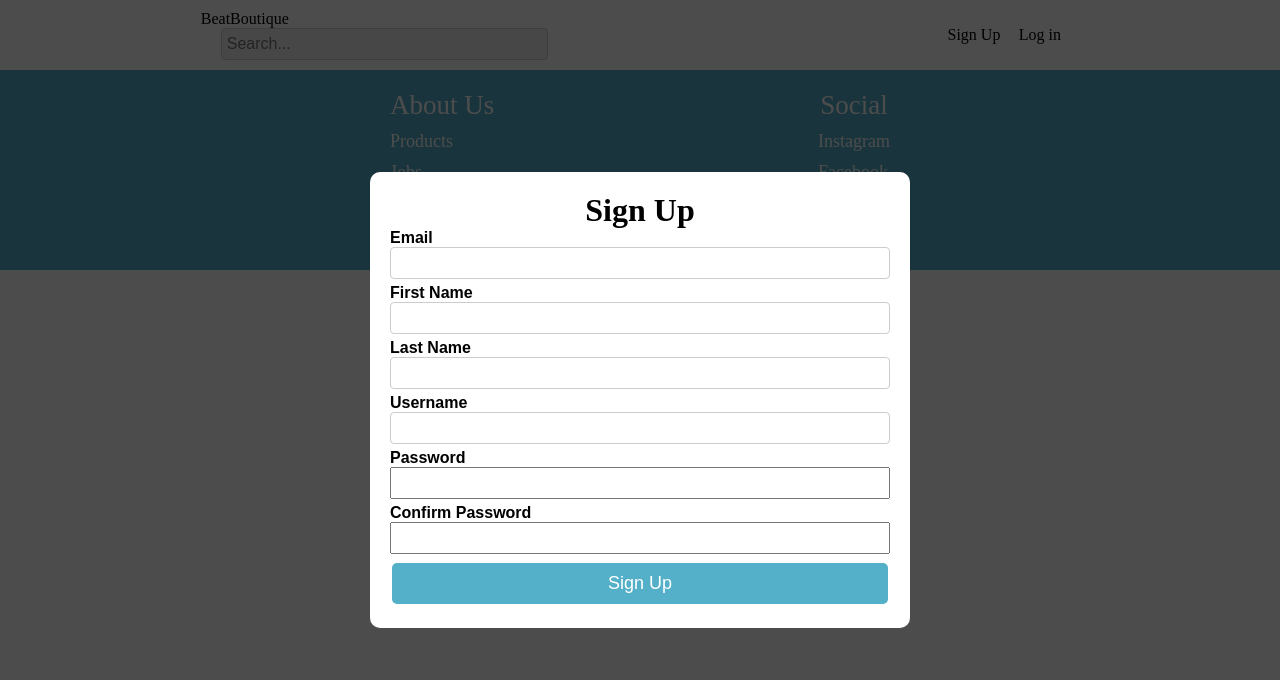
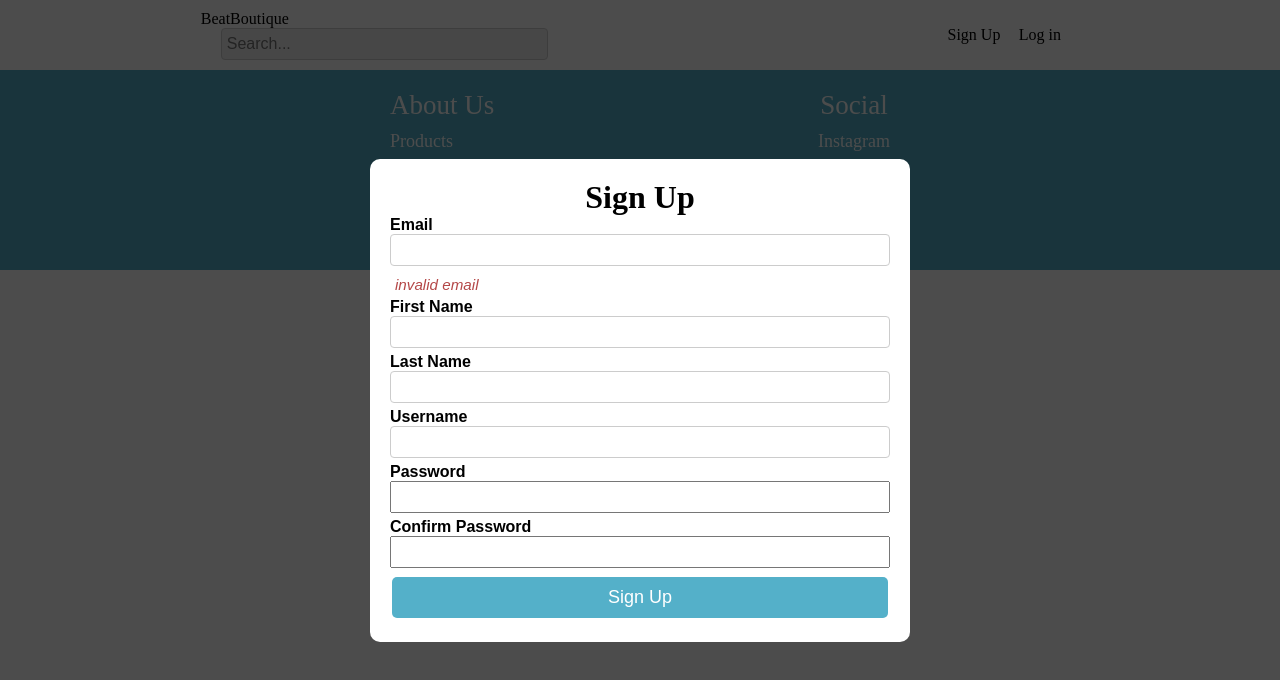
Before and after one commit to Gitpiff/Beat-Boutique, a React (Vite) app in the folder react-vite/: page / in a window 1280 px wide. Both pictures are taken after a click on the item "Sign Up". Shown: the top 680 px of the page. Built offline with nearby package versions, Linux system fonts and the light colour scheme; no server answers.

Commit message:
Fix issue where user cannot sign up

```diff
--- a/react-vite/src/components/SignupFormModal/SignupFormModal.jsx
+++ b/react-vite/src/components/SignupFormModal/SignupFormModal.jsx
@@ -13,38 +13,33 @@ function SignupFormModal() {
   const [password, setPassword] = useState('');
   const [confirmPassword, setConfirmPassword] = useState('');
   const [errors, setErrors] = useState({});
+  const [buttonDisable, setButtonDisable] = useState(false);
   const { closeModal } = useModal();
 
   useEffect(() => {
     const errs = {};
 
-
-    if (firstName && firstName.length < 5 || firstName > 50) {
-      errs.firstName = 'First name must be between 5 and 50 characters long.'
+    if ((firstName && firstName.length < 5) || firstName > 50) {
+      errs.firstName = 'First name must be between 5 and 50 characters long.';
     }
-    if (lastName && lastName.length < 5 || lastName > 50) {
-
-      errs.lastName = 'Last name must be between 5 and 50 characters long.'
-
+    if ((lastName && lastName.length < 5) || lastName > 50) {
+      errs.lastName = 'Last name must be between 5 and 50 characters long.';
     }
-    if (username && username.length < 5 || username > 50) {
-
-      errs.username = 'Username must be between 5 and 50 characters long.'
-
+    if ((username && username.length < 5) || username > 50) {
+      errs.username = 'Username must be between 5 and 50 characters long.';
     }
     if (password && password.length < 8) {
-
-      errs.password = 'password must be greater than 8 characters.'
-
+      errs.password = 'password must be greater than 8 characters.';
     }
-    if (email && email.length < 5 && !email.includes("@")) {
-
-      errs.email = 'invalid email'
-
+    if ((email && email.length < 5) || !email.includes('@')) {
+      errs.email = 'invalid email';
     }
 
+    if (Object.values(errs).length) setButtonDisable(true);
+    else setButtonDisable(false);
+
     setErrors(errs);
-  }, [firstName, lastName, password, email, username])
+  }, [firstName, lastName, password, email, username]);
 
   const handleSubmit = async (e) => {
     e.preventDefault();
@@ -54,8 +49,7 @@ function SignupFormModal() {
       });
     }
 
-    if (errors) {
-      //console.log(errors);
+    if (Object.values(errors).length) {
       return;
     }
 
@@ -90,7 +84,7 @@ function SignupFormModal() {
             required
           />
         </label>
-        {errors.email && <p>{errors.email}</p>}
+        {errors.email && <p className="errors">{errors.email}</p>}
         <label>
           First Name
           <input
@@ -100,7 +94,7 @@ function SignupFormModal() {
             required
           />
         </label>
-        {errors.firstName && <p>{errors.firstName}</p>}
+        {errors.firstName && <p className="errors">{errors.firstName}</p>}
         <label>
           Last Name
           <input
@@ -110,7 +104,7 @@ function SignupFormModal() {
             required
           />
         </label>
-        {errors.lastName && <p>{errors.lastName}</p>}
+        {errors.lastName && <p className="errors">{errors.lastName}</p>}
         <label>
           Username
           <input
@@ -120,7 +114,7 @@ function SignupFormModal() {
             required
           />
         </label>
-        {errors.username && <p>{errors.username}</p>}
+        {errors.username && <p className="errors">{errors.username}</p>}
         <label>
           Password
           <input
@@ -130,7 +124,7 @@ function SignupFormModal() {
             required
           />
         </label>
-        {errors.password && <p>{errors.password}</p>}
+        {errors.password && <p className="errors">{errors.password}</p>}
         <label>
           Confirm Password
           <input
@@ -140,8 +134,8 @@ function SignupFormModal() {
             required
           />
         </label>
-        {errors.confirmPassword && <p>{errors.confirmPassword}</p>}
-        <button className="btn confirm-btn" type="submit">
+        {errors.confirmPassword && <p className="errors">{errors.confirmPassword}</p>}
+        <button className="btn confirm-btn" type="submit" disabled={buttonDisable}>
           Sign Up
         </button>
       </form>
```
